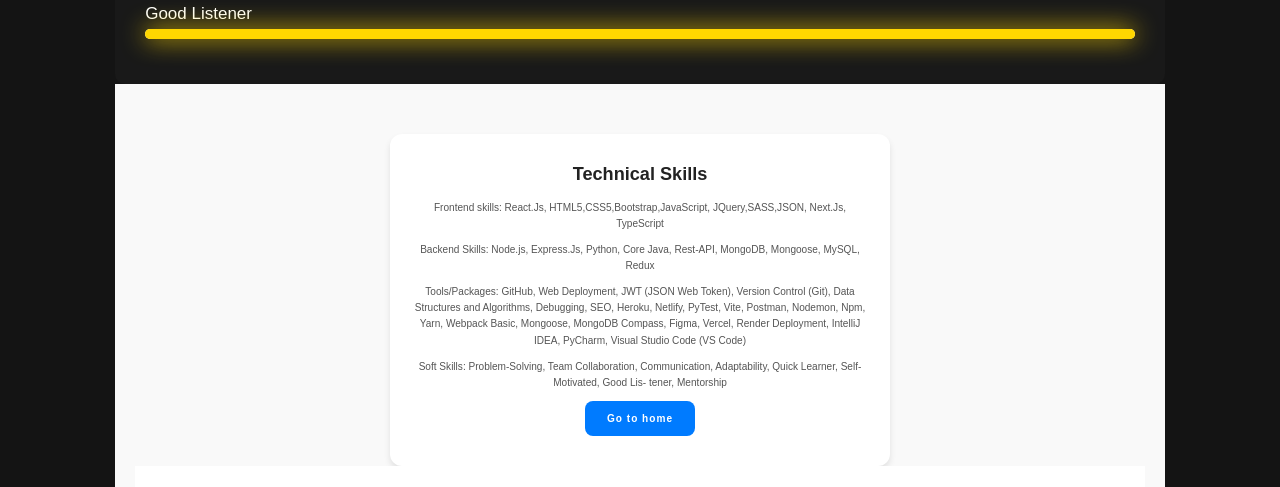
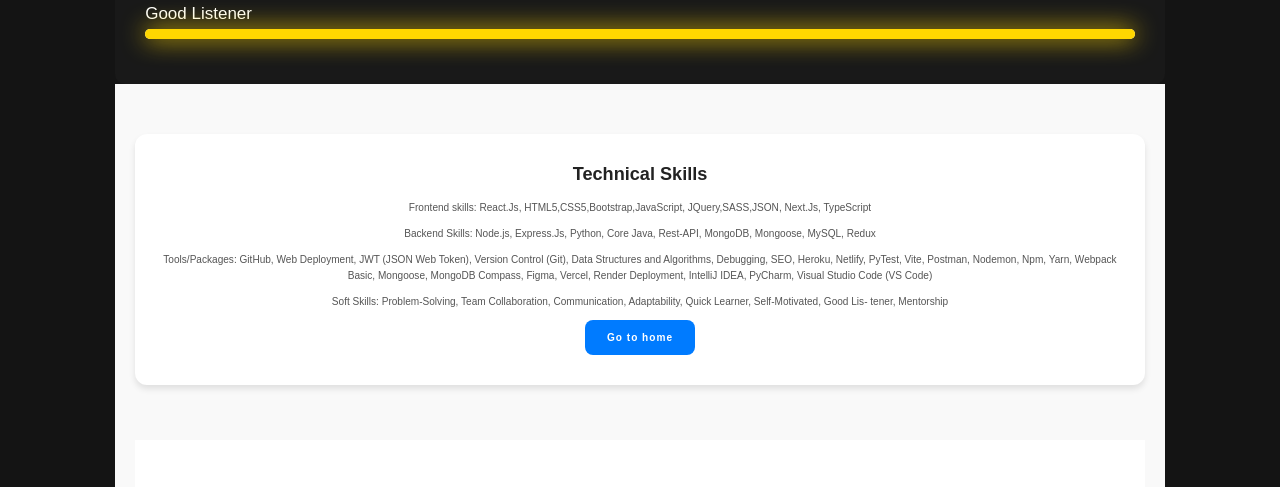
Before and after one commit to JASMINJENA1/My_Protfolio, a plain HTML site: page Protfolio.html in a window 1280 px wide. Shown: the part 3940-4427 px from the top of the page. Drawn offline with nearby package versions, Linux system fonts and the light colour scheme.

Commit message:
updated width of skills-box

```diff
--- a/style.css
+++ b/style.css
@@ -684,11 +684,14 @@ span{
     border-radius: 12px;
     box-shadow: 0 4px 6px rgba(0, 0, 0, 0.1);
     padding: 30px 20px;
-    max-width: 500px;
+    max-width: 1200px;
     width: 100%;
+    margin-bottom: 55px;
     text-align: center;
+    text-shadow: #0077ff;
     transition: transform 0.3s ease, box-shadow 0.3s ease;
   }
+
 
   .skills-box:hover {
     transform: translateY(-5px);
```
